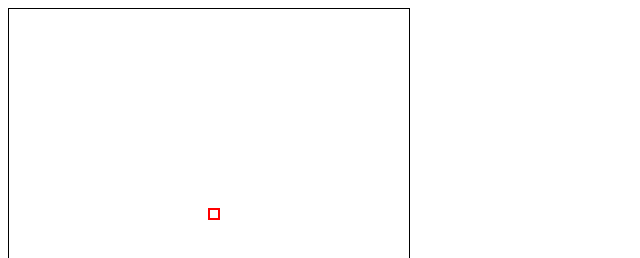
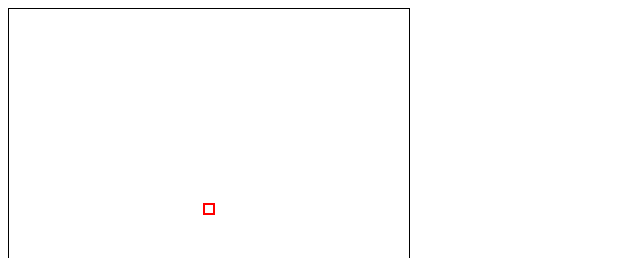
Before and after one commit to kapadia/Flora, a website: page FloraApp/playground/rectangle.html in a window 1280 px wide. Both pictures are taken after a click on the element 209 px from the left and 209 px from the top of the page. Shown: the top 258 px of the page, 0-640 px from the left. Drawn offline with Linux system fonts and the light colour scheme.

Commit message:
Rectangle on center of click

```diff
--- a/FloraApp/playground/rectangle.html
+++ b/FloraApp/playground/rectangle.html
@@ -10,7 +10,7 @@
 			context.clearRect(0, 0, rectcanvas.width, rectcanvas.height);
 			context.lineWidth = 2;
 			context.strokeStyle = '#ff0000';
-			context.strokeRect(e.offsetX, e.offsetY, 10, 10);
+			context.strokeRect(e.offsetX-5, e.offsetY-5, 10, 10);
 
 		} );
 	};
```
